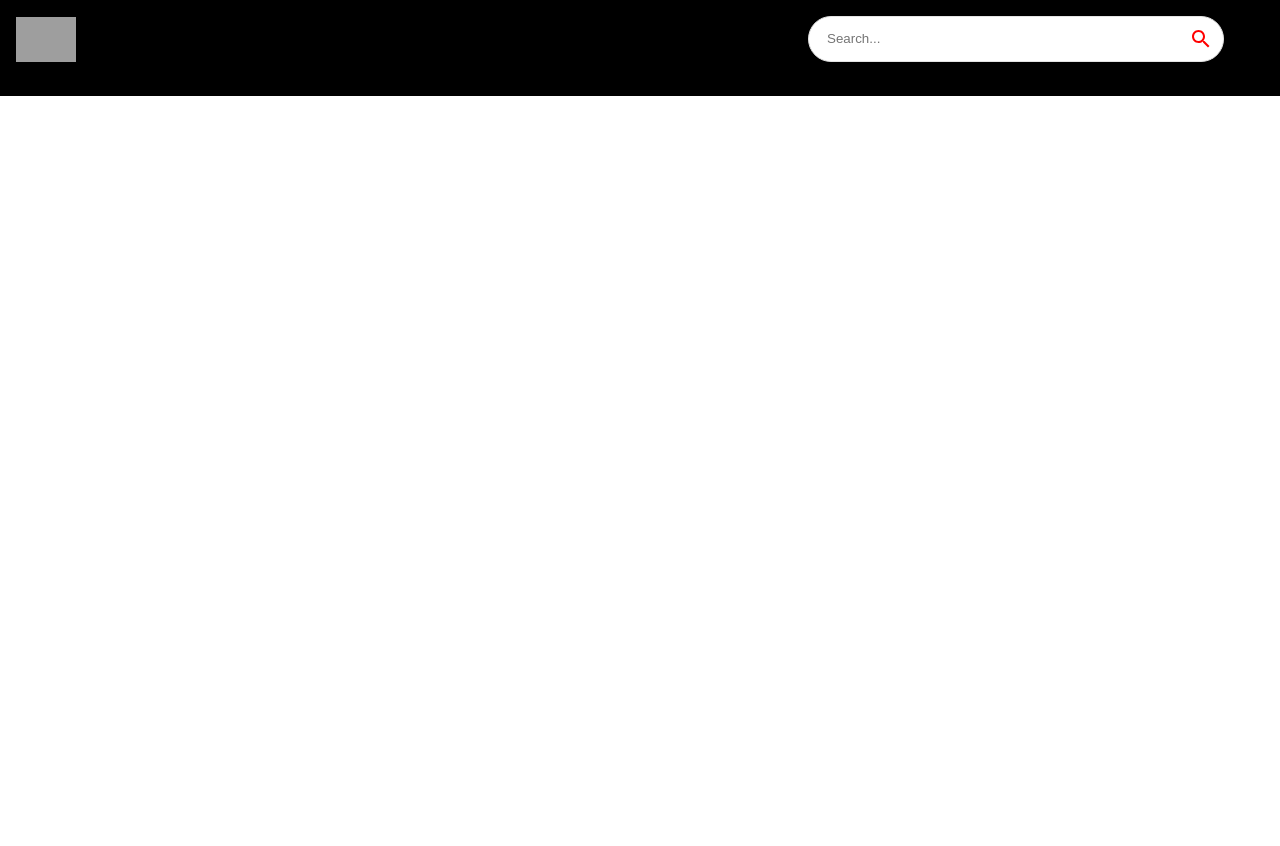
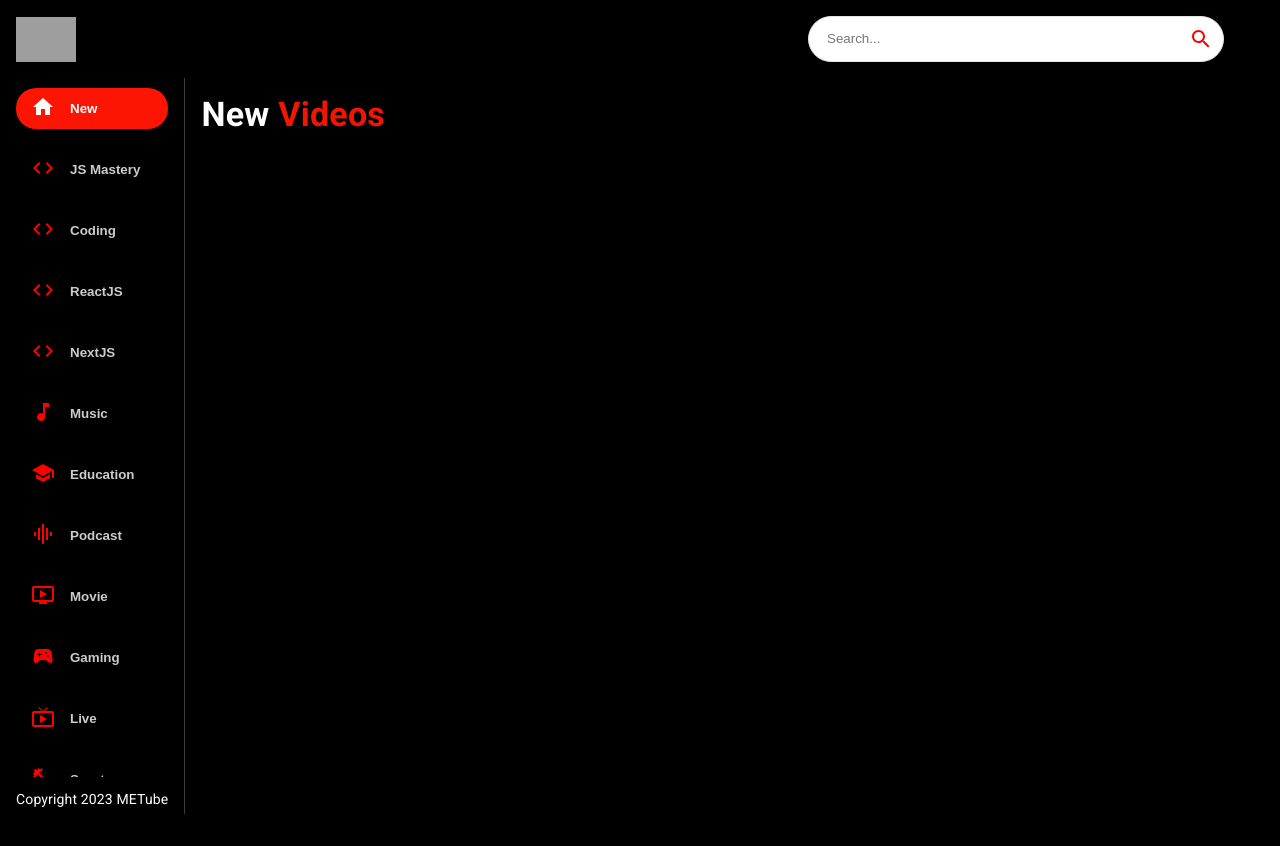
Before and after one commit to akash-kushwaha0/youtube-clone, a React (Create React App) app: page / in a window 1280 px wide. Shown: the top 846 px of the page. Before the commit the page ends 800 px from the top, so only its background shows below. Built offline with nearby package versions, Linux system fonts and the light colour scheme; grey boxes are pictures that could not be loaded.

Commit message:
Added Sidebar

```diff
--- a/src/components/Feed.jsx
+++ b/src/components/Feed.jsx
@@ -1,8 +1,27 @@
-import React from 'react'
+import { useState, useEffect } from "react";
+import { Box, Stack, Typography } from "@mui/material";
+
+import { Sidebar, Videos } from './';
 
 const Feed = () => {
   return (
-    <div>Feed</div>
+    <Stack sx={{ flexDirection: { sx: "column", md: "row" } }}>
+      {/* Box = color theme */}
+      <Box sx={{ height: { sx: 'auto', md: "92vh" }, borderRight: '1px solid #3d3d3d', px: { sx: 0, md: 2 } }}>
+        <Sidebar />
+
+        <Typography className="copyright" variant="body2" sx={{ mt: 1.5, color: '#fff' }}>
+          Copyright 2023 METube
+        </Typography>
+      </Box>
+
+      <Box p={2} sx={{ overflow: 'auto', height: '98vh', flex: 2 }}>
+        <Typography variant="h4" fontWeight="bold" mb={2} sx={{ color: 'white' }}>
+          New <span style={{ color: '#F31503' }}>Videos</span>
+        </Typography>
+        <Videos videos={[]}  />
+      </Box>
+    </Stack>
   )
 }
 
--- /dev/null
+++ b/src/components/Sidebar.jsx
@@ -0,0 +1,32 @@
+import { Stack } from "@mui/material"
+
+import { categories } from "../utils/constants"
+
+const selectedCategory = 'New';
+
+const Sidebar = () => (
+    <Stack
+        direction="row"
+        sx={{
+            overflow: "auto",
+            height: { sx: 'auto', md: '95%' },
+            flexDirection: { md: 'column' },
+        }}>
+        {categories.map((category) => (
+            <button
+                className="category-btn"
+                style={{
+                    background: category.name === selectedCategory && '#FC1503', color: 'white'
+                }}
+                key={category.name}
+            >
+                <span style={{ color: category.name === selectedCategory ? 'white' : 'red', marginRight: '15px' }}>{category.icon}</span>
+                <span style={{ opacity: category.name === selectedCategory ? '1' : '0.8' }}> {category.name}</span>
+            </button>
+        ))}
+
+    </Stack>
+)
+
+
+export default Sidebar
--- a/src/components/VideoDetail.jsx
+++ b/src/components/VideoDetail.jsx
@@ -0,0 +1,9 @@
+import React from 'react'
+
+const VideoDetail = () => {
+  return (
+    <div>VideoDetail</div>
+  )
+}
+
+export default VideoDetail
--- /dev/null
+++ b/src/components/Videos.jsx
@@ -0,0 +1,9 @@
+import React from 'react'
+
+const Videos = () => {
+  return (
+    <div>Videos</div>
+  )
+}
+
+export default Videos
--- a/src/components/index.js
+++ b/src/components/index.js
@@ -4,3 +4,5 @@
 export { default as SearchDetail } from './SearchDetail';
 export { default as VideoDetail } from './VideoDetail';
 export { default as SearchBar } from './SearchBar';
+export { default as Sidebar } from './Sidebar';
+export { default as Videos } from './Videos';
```
